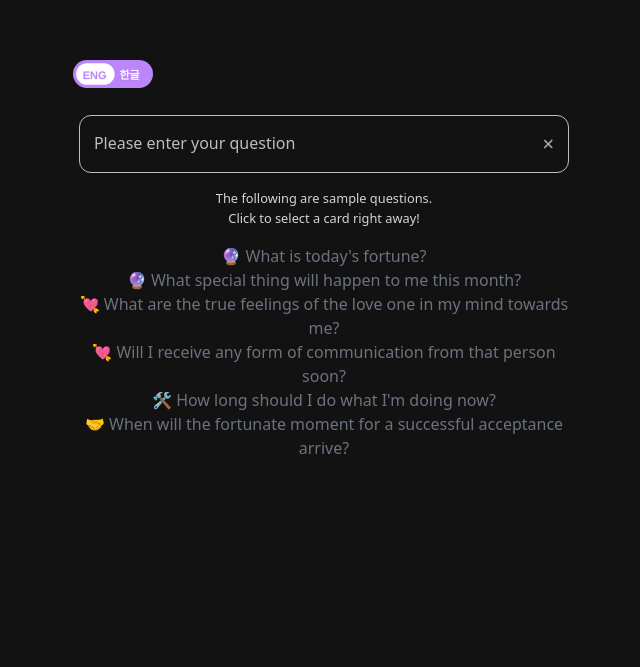
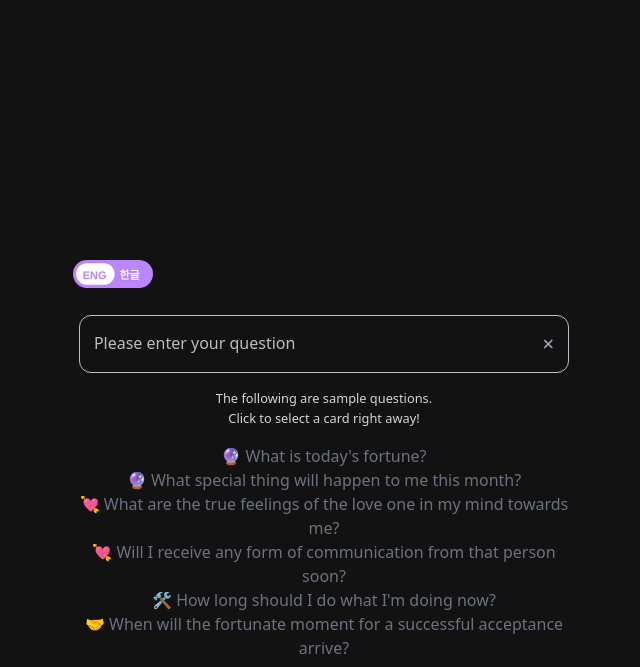
Before and after one commit to agnes0304/GPTarot, a React (Vite) app: page / in a window 1280 px wide. Shown: the part 133-800 px from the top of the page, without its empty margins (316-956 px from the left). Built offline with nearby package versions, Linux system fonts and the light colour scheme.

Commit message:
tilting test

```diff
--- /dev/null
+++ b/src/components/TiltCard.tsx
@@ -0,0 +1,51 @@
+import React, { useRef } from "react";
+import classes from "../styles/TiltCard.module.css";
+
+const CardComponent: React.FC = () => {
+  const cardRef = useRef<HTMLDivElement>(null);
+
+  const handleEvent = (pageX: number, pageY: number) => {
+    if (!cardRef.current) return;
+
+    const cardOffsetLeft = cardRef.current.offsetLeft;
+    const cardOffsetTop = cardRef.current.offsetTop;
+    const cardWidth = cardRef.current.offsetWidth;
+    const cardHeight = cardRef.current.offsetHeight;
+
+    const mouseX = pageX - cardOffsetLeft - cardWidth / 2;
+    const mouseY = pageY - cardOffsetTop - cardHeight / 2;
+
+    cardRef.current.style.transform = `rotateX(${
+      (mouseY / cardHeight) * -40
+    }deg) rotateY(${(mouseX / cardWidth) * 40}deg)`;
+  };
+
+  const handleMouseMove = (e: React.MouseEvent<HTMLDivElement, MouseEvent>) => {
+    handleEvent(e.pageX, e.pageY);
+  };
+
+  const handleTouchMove = (e: React.TouchEvent<HTMLDivElement>) => {
+    handleEvent(e.touches[0].pageX, e.touches[0].pageY);
+  };
+
+  const handleMouseLeave = () => {
+    if (cardRef.current) {
+      cardRef.current.style.transform = "rotateY(0deg)";
+    }
+  };
+
+  return (
+    <div
+      ref={cardRef}
+      className={classes.card}
+      onMouseMove={handleMouseMove}
+      onMouseLeave={handleMouseLeave}
+      onTouchMove={handleTouchMove}
+      onTouchEnd={handleMouseLeave}
+    >
+      {/* <div className="inner-card"></div> */}
+    </div>
+  );
+};
+
+export default CardComponent;
--- a/src/pages/Ask.tsx
+++ b/src/pages/Ask.tsx
@@ -2,6 +2,7 @@ import { FC, useState } from "react";
 import UserInput from "../components/UserInput";
 import CardDeck from "../components/CardDeck";
 import LangToggle from "../components/LangToggle";
+import TiltCard from "../components/TiltCard";
 
 const Ask: FC = () => {
   const [prompt, setPrompt] = useState("");
@@ -22,6 +23,7 @@ const Ask: FC = () => {
 
   return (
     <>
+    <TiltCard />
       {!showCardDeck && (
         <>
           <LangToggle />
--- /dev/null
+++ b/src/styles/TiltCard.module.css
@@ -0,0 +1,26 @@
+.card {
+  position: relative;
+  transform-style: preserve-3d;
+  width: 250px;
+  height: 400px;
+  opacity: 0.8;
+  transition: all 0.5s linear;
+  border-radius: 10px;
+  border: 0px solid transparent;
+}
+
+.card:hover {
+  opacity: 1;
+  box-shadow: 0 0 0 1px rgba(255, 255, 255, 0.3),
+    0px 0px 40px rgba(0, 0, 0, 0.2);
+  transform: rotateX(0deg) rotateY(30deg);
+}
+
+.innerCard {
+  position: absolute;
+  width: 95%;
+  height: 97%;
+  top: 50%;
+  left: 50%;
+  transform: translate(-50%, -50%);
+}
```
